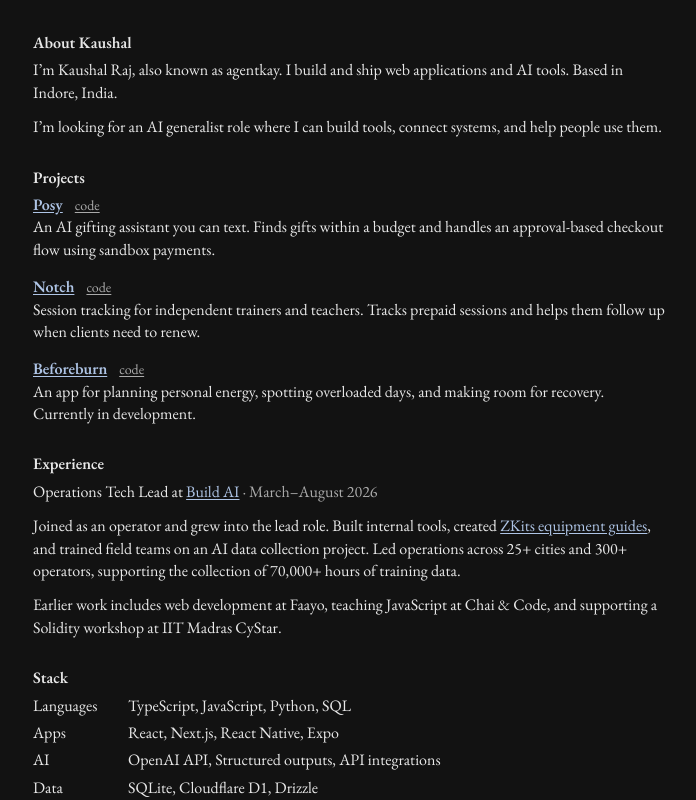
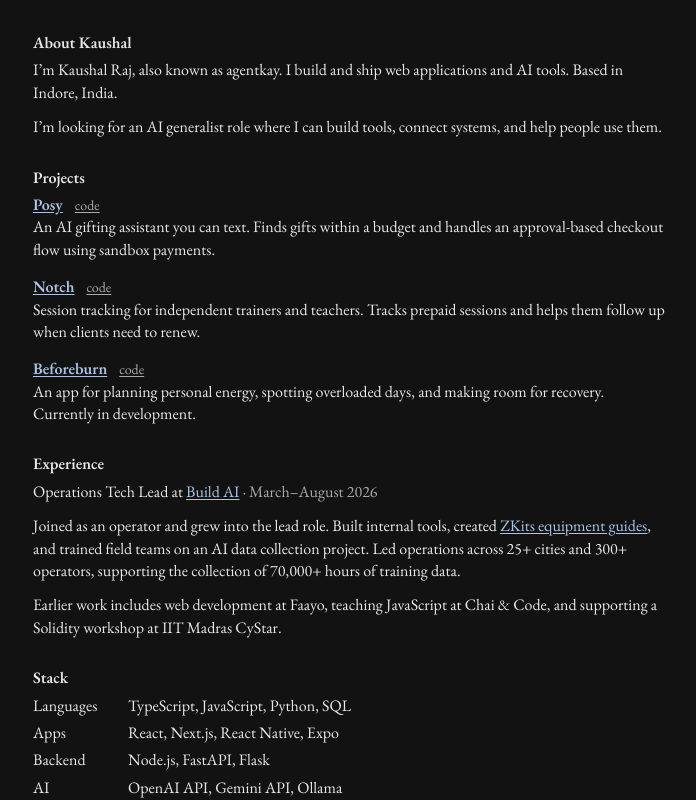
Before and after one commit to kawwshall/iamagentkay, a Next.js app: page / in a window 1280 px wide. Shown: the top 800 px of the page, without its empty margins (291-987 px from the left). Built offline with nearby package versions, Linux system fonts and the light colour scheme.

Commit message:
Expand stack using verified backend, AI, and testing work

```diff
--- a/app/data/profile.ts
+++ b/app/data/profile.ts
@@ -13,9 +13,11 @@
   skills: {
     Languages: ['TypeScript', 'JavaScript', 'Python', 'SQL'],
     Apps: ['React', 'Next.js', 'React Native', 'Expo'],
-    AI: ['OpenAI API', 'Structured outputs', 'API integrations'],
-    Data: ['SQLite', 'Cloudflare D1', 'Drizzle'],
-    Deploy: ['Cloudflare Workers', 'Cloudflare Pages', 'Vercel'],
+    Backend: ['Node.js', 'FastAPI', 'Flask'],
+    AI: ['OpenAI API', 'Gemini API', 'Ollama'],
+    Data: ['PostgreSQL', 'Supabase', 'SQLite', 'Cloudflare D1'],
+    Delivery: ['Cloudflare', 'Vercel', 'GitHub Actions'],
+    Testing: ['pytest', 'Jest'],
   },
   projects: [
     {
```
